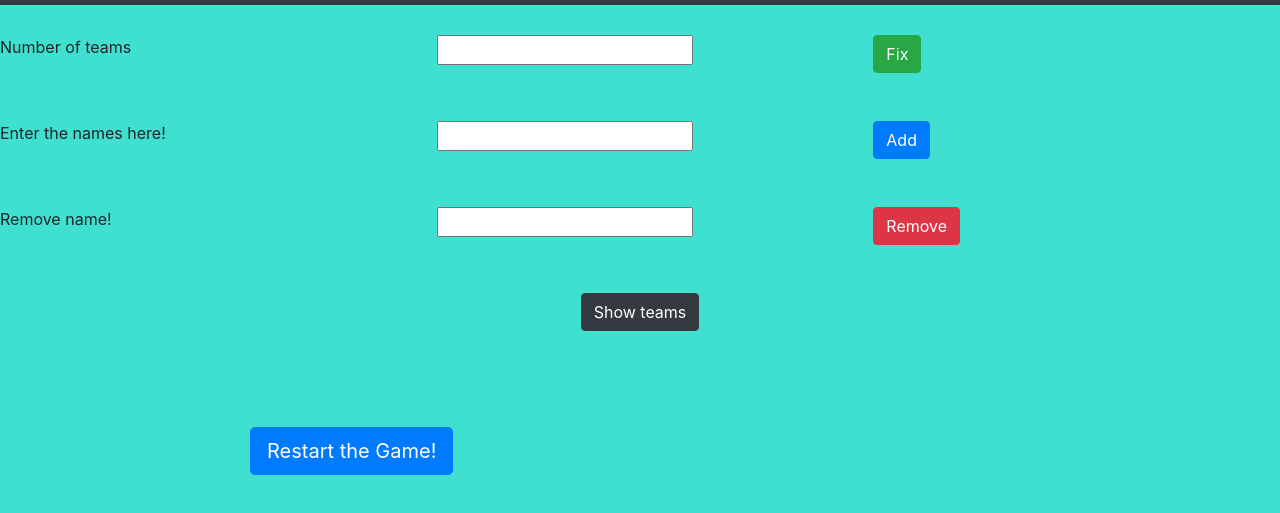
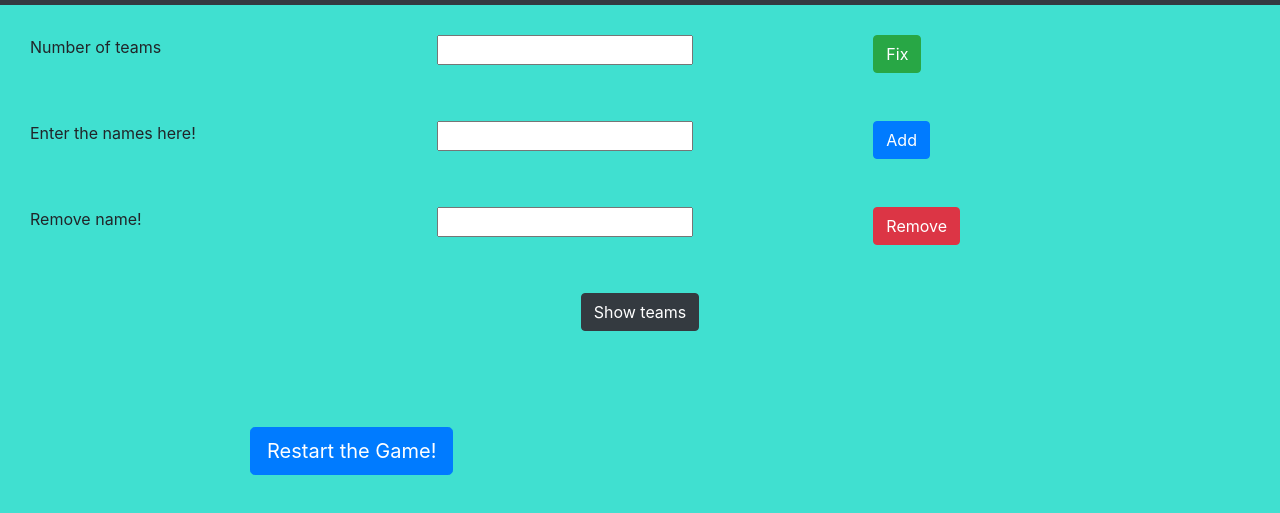
Before and after one commit to kapilthapliyal0001/M2_D4_HW, a plain HTML site: page index.html in a window 1280 px wide. Shown: the part 71-584 px from the top of the page. Drawn offline with nearby package versions, Linux system fonts and the light colour scheme.

Commit message:
adust forms commit

```diff
--- a/style.css
+++ b/style.css
@@ -13,3 +13,7 @@ body {
 .first_cont {
   margin-top: 30px;
 }
+
+form {
+  margin-left: 30px;
+}
```
